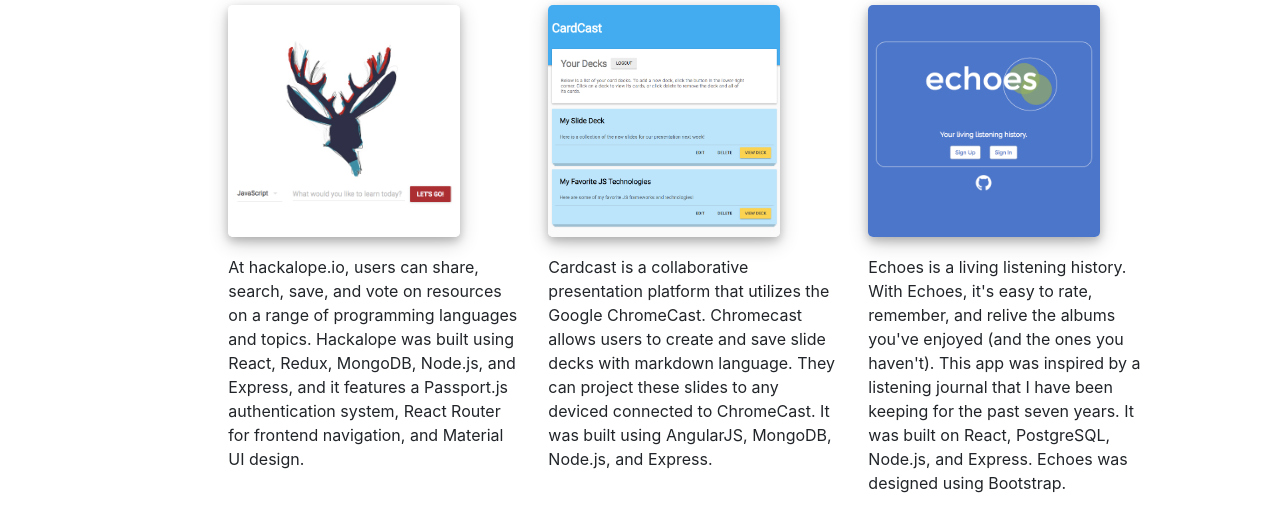
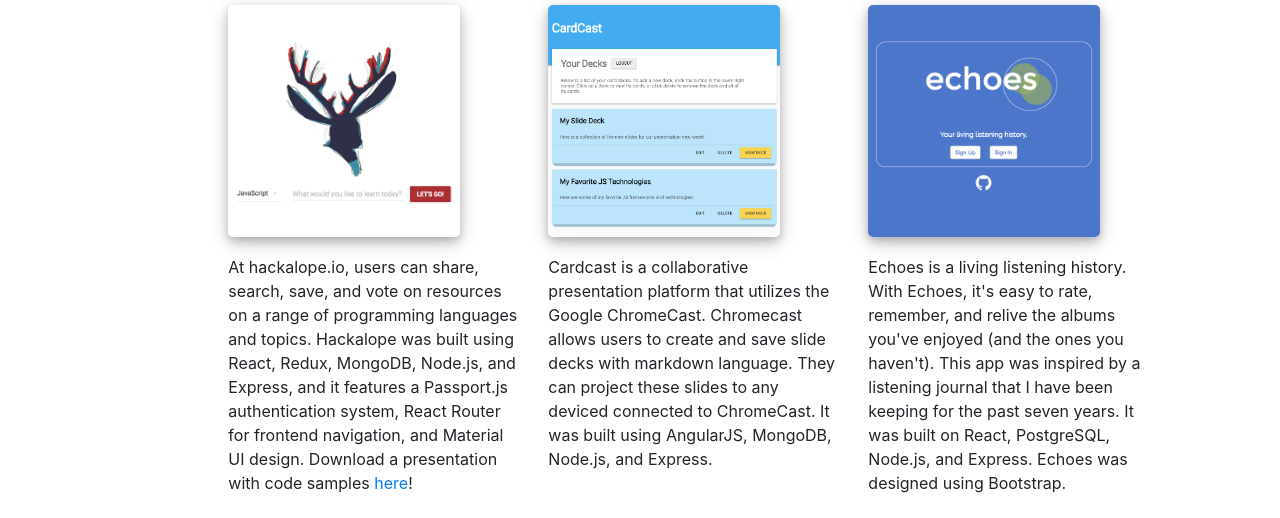
Before and after one commit to rezloh/Home, a website: page client/index.html in a window 1280 px wide. Shown: the part 609-1127 px from the top of the page. Drawn offline with nearby package versions, Linux system fonts and the light colour scheme; files that its build step writes are made by us from their sources; files whose address does not match are found by name.

Commit message:
Add hackalope presentation link

```diff
--- a/client/index.html
+++ b/client/index.html
@@ -60,7 +60,7 @@
               <img class="app-photo" src="/public/assets/hackalope.png" />
             </a>
           <br />
-          <p class="app-desc">At hackalope.io, users can share, search, save, and vote on resources on a range of programming languages and topics. Hackalope was built using React, Redux, MongoDB, Node.js, and Express, and it features a Passport.js authentication system, React Router for frontend navigation, and Material UI design.</p>
+          <p class="app-desc">At hackalope.io, users can share, search, save, and vote on resources on a range of programming languages and topics. Hackalope was built using React, Redux, MongoDB, Node.js, and Express, and it features a Passport.js authentication system, React Router for frontend navigation, and Material UI design. Download a presentation with code samples <a href='/public/assets/hackalope_pres.pdf'>here</a>!</p>
           <!-- Link to Repo -->
         </div>
         <div class="col-md-3">
```
Also changed, not shown: 1 other file.
